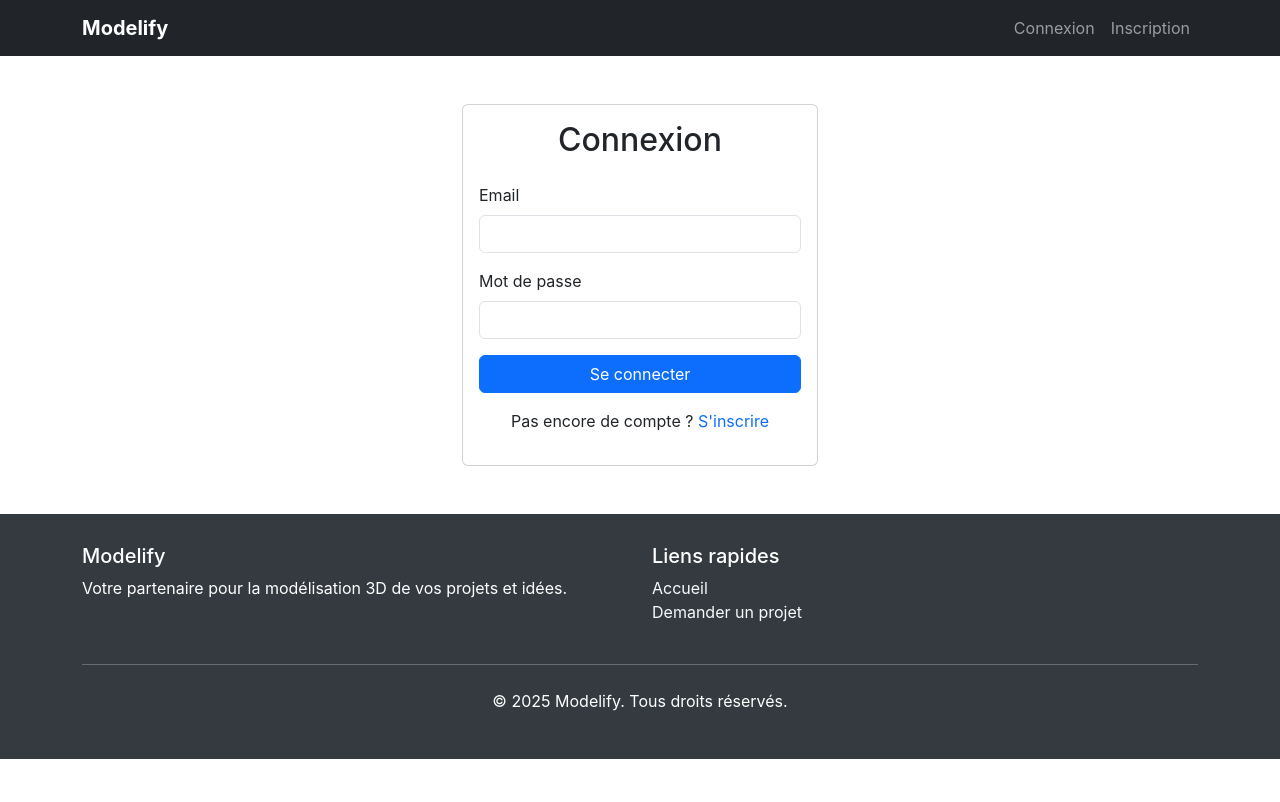
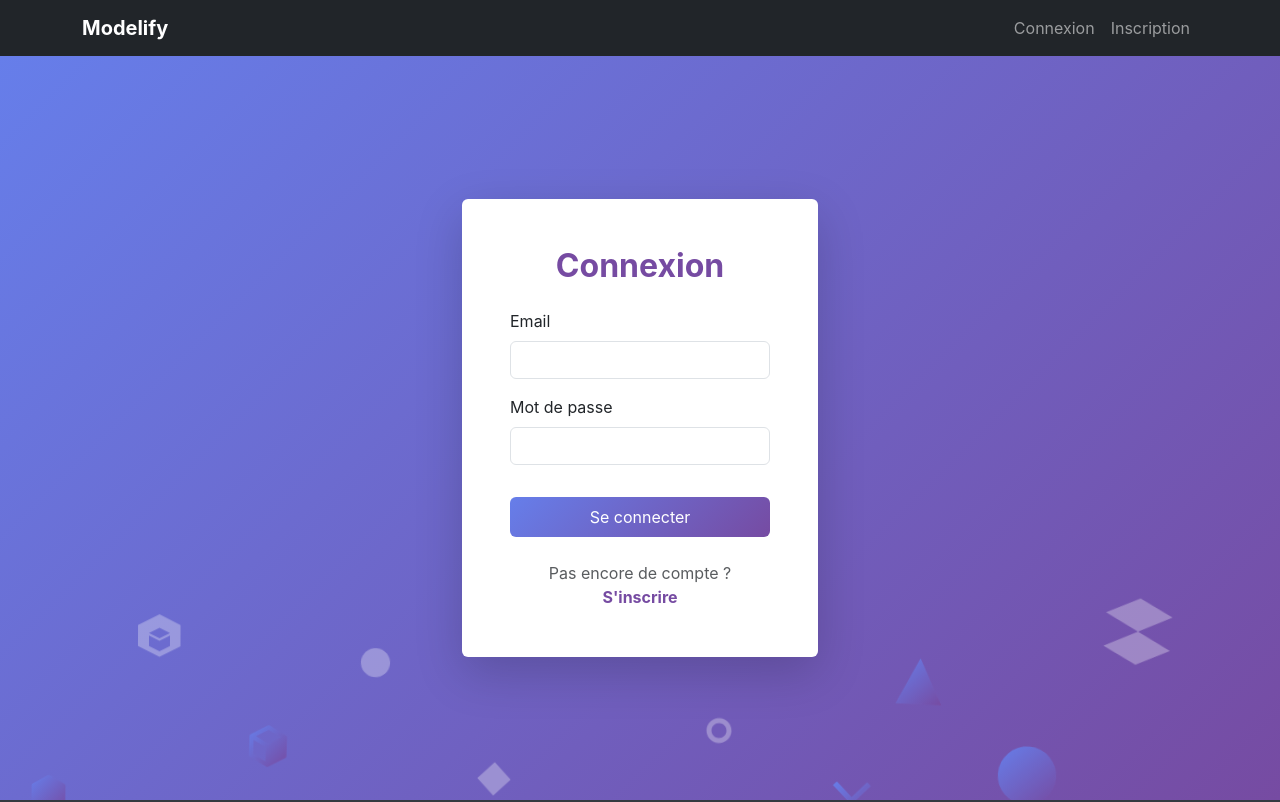
Before and after one commit to Zenkai92/Modelify, a React (Vite) app in the folder frontend/: page /login in a window 1280 px wide. Shown: the top 802 px of the page. Built offline with nearby package versions, Linux system fonts and the light colour scheme.

Commit message:
Add FloatingShapes component in the home page and enhance UI with new styles and layout adjustments

```diff
--- /dev/null
+++ b/frontend/src/components/FloatingShapes.jsx
@@ -0,0 +1,74 @@
+import React from 'react';
+
+const FloatingShapes = () => {
+  return (
+    <>
+      {/* Définition du gradient pour les SVG */}
+      <svg style={{ width: 0, height: 0, position: 'absolute' }} aria-hidden="true" focusable="false">
+        <linearGradient id="gradient-fill" x1="0%" y1="0%" x2="100%" y2="100%">
+          <stop offset="0%" stopColor="#667eea" />
+          <stop offset="100%" stopColor="#764ba2" />
+        </linearGradient>
+      </svg>
+
+      <div className="floating-shapes-container">
+        {/* Cube blanc (dans le hero) */}
+        <svg className="floating-shape shape-white shape-1" viewBox="0 0 24 24">
+          <path fill="currentColor" d="M12.6,2L8.4,4.1l-4.2,2.1l0,0L4,6.3v8.4l0,0l0.2,0.1l4.2,2.1l4.2,2.1l4.2-2.1l4.2-2.1V6.3L12.6,2z M12.6,16.8 L8.4,14.7V10.5l4.2,2.1L12.6,16.8z M12.6,11.6L8.4,9.5l4.2-2.1l4.2,2.1L12.6,11.6z M16.8,14.7l-4.2,2.1v-4.2l4.2-2.1V14.7z"/>
+        </svg>
+
+        {/* Polygone blanc (dans le hero) */}
+        <svg className="floating-shape shape-white shape-2" viewBox="0 0 24 24">
+          <path fill="currentColor" d="M12,2L2,7l10,5l10-5L12,2z M2,17l10,5l10-5l-10-5L2,17z"/>
+        </svg>
+
+        {/* Cube Gradient (transition vers services) */}
+        <svg className="floating-shape shape-gradient shape-3" viewBox="0 0 24 24">
+          <path d="M21 16.5c0 .38-.21.71-.53.88l-7.9 4.44c-.16.12-.36.18-.57.18-.21 0-.41-.06-.57-.18l-7.9-4.44A.991.991 0 0 1 3 16.5v-9c0-.38.21-.71.53-.88l7.9-4.44c.16-.12.36-.18.57-.18.21 0 .41.06.57.18l7.9 4.44c.32.17.53.5.53.88v9zM12 4.15L6.04 7.5 12 10.85l5.96-3.35L12 4.15zM5 15.91l6 3.38v-6.71L5 9.21v6.7z" />
+        </svg>
+
+        {/* Sphère/Cercle Gradient (transition vers services) */}
+        <svg className="floating-shape shape-gradient shape-4" viewBox="0 0 24 24">
+          <circle cx="12" cy="12" r="10" />
+        </svg>
+
+        {/* Losange blanc (remplace prisme) */}
+        <svg className="floating-shape shape-white shape-5" viewBox="0 0 24 24">
+          <path fill="currentColor" d="M12,2 L22,12 L12,22 L2,12 Z"/>
+        </svg>
+
+        {/* Anneau blanc (remplace triangle haut) */}
+        <svg className="floating-shape shape-white shape-6" viewBox="0 0 24 24">
+            <path fill="currentColor" d="M12,2 C6.48,2 2,6.48 2,12 C2,17.52 6.48,22 12,22 C17.52,22 22,17.52 22,12 C22,6.48 17.52,2 12,2 Z M12,18 C8.69,18 6,15.31 6,12 C6,8.69 8.69,6 12,6 C15.31,6 18,8.69 18,12 C18,15.31 15.31,18 12,18 Z"/>
+        </svg>
+
+        {/* Cube Gradient (bas gauche) */}
+        <svg className="floating-shape shape-gradient shape-cube-left" viewBox="0 0 24 24">
+          <path d="M21 16.5c0 .38-.21.71-.53.88l-7.9 4.44c-.16.12-.36.18-.57.18-.21 0-.41-.06-.57-.18l-7.9-4.44A.991.991 0 0 1 3 16.5v-9c0-.38.21-.71.53-.88l7.9-4.44c.16-.12.36-.18.57-.18.21 0 .41.06.57.18l7.9 4.44c.32.17.53.5.53.88v9z" />
+        </svg>
+
+        {/* Petit Cube blanc (haut centre) */}
+        <svg className="floating-shape shape-white shape-cube-small" viewBox="0 0 24 24">
+           <path fill="currentColor" d="M12.6,2L8.4,4.1l-4.2,2.1l0,0L4,6.3v8.4l0,0l0.2,0.1l4.2,2.1l4.2,2.1l4.2-2.1l4.2-2.1V6.3L12.6,2z M12.6,16.8 L8.4,14.7V10.5l4.2,2.1L12.6,16.8z M12.6,11.6L8.4,9.5l4.2-2.1l4.2,2.1L12.6,11.6z M16.8,14.7l-4.2,2.1v-4.2l4.2-2.1V14.7z"/>
+        </svg>
+
+        {/* Pyramide Gradient (droite) */}
+        <svg className="floating-shape shape-gradient shape-pyramid" viewBox="0 0 24 24">
+           <path d="M12,2L2,22h20L12,2z"/>
+        </svg>
+
+        {/* Sphère blanche (gauche) */}
+        <svg className="floating-shape shape-white shape-sphere-left" viewBox="0 0 24 24">
+           <circle cx="12" cy="12" r="10" />
+        </svg>
+
+        {/* Croix Gradient (centre bas) */}
+        <svg className="floating-shape shape-gradient shape-cross" viewBox="0 0 24 24">
+           <path d="M19,6.41L17.59,5L12,10.59L6.41,5L5,6.41L10.59,12L5,17.59L6.41,19L12,13.41L17.59,19L19,17.59L13.41,12L19,6.41Z" />
+        </svg>
+      </div>
+    </>
+  );
+};
+
+export default FloatingShapes;
--- a/frontend/src/components/Navbar.jsx
+++ b/frontend/src/components/Navbar.jsx
@@ -1,6 +1,7 @@
 import React from 'react';
 import { Link } from 'react-router-dom';
 import { useAuth } from '../contexts/AuthContext';
+import logo from '../public/Logo_Modelify.png';
 
 const Navbar = () => {
   const { user, signOut } = useAuth();
@@ -12,7 +13,7 @@ const Navbar = () => {
   return (
     <nav className="navbar navbar-expand-lg navbar-dark bg-dark">
       <div className="container">
-        <Link className="navbar-brand fw-bold" to="/">
+        <Link className="navbar-brand fw-bold d-flex align-items-center" to="/">
           Modelify
         </Link>
 
--- a/frontend/src/index.css
+++ b/frontend/src/index.css
@@ -15,9 +15,92 @@ code {
 .hero-section {
   background: linear-gradient(135deg, #667eea 0%, #764ba2 100%);
   color: white;
-  padding: 100px 0;
+  padding: 100px 0 150px 0; /* Augmenter le padding-bottom pour la vague */
+  position: relative;
+  /* overflow: hidden; Removed to allow shapes to float over the next section */
 }
 
+/* Nouvelle classe pour les pages d'authentification */
+.auth-section {
+  background: linear-gradient(135deg, #667eea 0%, #764ba2 100%);
+  min-height: calc(100vh - 56px); /* Hauteur totale moins la navbar approx */
+  position: relative;
+  overflow: hidden;
+  display: flex;
+  align-items: center;
+  padding: 40px 0;
+}
+
+/* Séparateur en forme de vague */
+.custom-shape-divider-bottom {
+  position: absolute;
+  bottom: 0;
+  left: 0;
+  width: 100%;
+  overflow: hidden;
+  line-height: 0;
+  transform: rotate(180deg);
+}
+
+.custom-shape-divider-bottom svg {
+  position: relative;
+  display: block;
+  width: calc(100% + 1.3px);
+  height: 120px;
+}
+
+.custom-shape-divider-bottom .shape-fill {
+  fill: #FFFFFF;
+}
+
+/* Animation de flottement */
+@keyframes float {
+  0% { transform: translateY(0px) rotate(0deg); }
+  50% { transform: translateY(-20px) rotate(5deg); }
+  100% { transform: translateY(0px) rotate(0deg); }
+}
+
+/* Conteneur des formes 3D */
+.floating-shapes-container {
+  position: absolute;
+  bottom: 0;
+  left: 0;
+  width: 100%;
+  height: 100%;
+  pointer-events: none;
+  z-index: 10;
+}
+
+.floating-shape {
+  position: absolute;
+  animation: float 6s ease-in-out infinite;
+}
+
+/* Formes blanches (dans la zone Hero) */
+.shape-white {
+  color: rgba(255, 255, 255, 0.3);
+  fill: rgba(255, 255, 255, 0.3);
+}
+
+/* Formes colorées (dans la zone Services/Blanche) */
+.shape-gradient {
+  /* On utilise la couleur principale du dégradé */
+  color: #764ba2;
+  fill: url(#gradient-fill); /* Référence au gradient SVG défini dans le JSX */
+}
+
+/* Positions spécifiques - Répartition optimisée */
+.shape-1 { bottom: 130px; left: 10%; width: 60px; animation-delay: 0s; }
+.shape-2 { bottom: 110px; right: 8%; width: 80px; animation-delay: 2s; }
+.shape-3 { bottom: 20px; left: 19%; width: 50px; animation-delay: 1s; z-index: 2; }
+.shape-4 { bottom: -30px; right: 17%; width: 70px; animation-delay: 3s; z-index: 2; }
+.shape-5 { bottom: -10px; left: 37%; width: 40px; animation-delay: 4s; }
+.shape-6 { bottom: 40px; left: 55%; width: 30px; animation-delay: 1.5s; }
+.shape-cube-left { bottom: -20px; left: 2%; width: 45px; animation-delay: 0.5s; z-index: 2; }
+.shape-cube-small { bottom: 150px; left: 46%; width: 25px; animation-delay: 3.5s; }
+.shape-pyramid { bottom: 80px; right: 26%; width: 55px; animation-delay: 1.2s; z-index: 2; }
+.shape-sphere-left { bottom: 100px; left: 28%; width: 35px; animation-delay: 2.8s; }
+.shape-cross { bottom: -40px; left: 64%; width: 65px; animation-delay: 0.8s; z-index: 2; }
 .project-card {
   transition: transform 0.2s;
 }
--- a/frontend/src/pages/Home.jsx
+++ b/frontend/src/pages/Home.jsx
@@ -1,12 +1,14 @@
 import React from 'react';
 import { Link } from 'react-router-dom';
+import FloatingShapes from '../components/FloatingShapes';
 
 const Home = () => {
   return (
     <div>
       {/* Section Hero */}
       <section className="hero-section text-center">
-        <div className="container">
+
+        <div className="container position-relative" style={{ zIndex: 2 }}>
           <div className="row">
             <div className="col-lg-8 mx-auto">
               <h1 className="display-4 fw-bold mb-4">
@@ -20,6 +22,16 @@ const Home = () => {
               </Link>
             </div>
           </div>
+        </div>
+
+        {/* Formes flottantes décoratives extraites dans un composant */}
+        <FloatingShapes />
+
+        {/* Séparateur Vague */}
+        <div className="custom-shape-divider-bottom">
+            <svg data-name="Layer 1" xmlns="http://www.w3.org/2000/svg" viewBox="0 0 1200 120" preserveAspectRatio="none">
+                <path d="M321.39,56.44c58-10.79,114.16-30.13,172-41.86,82.39-16.72,168.19-17.73,250.45-.39C823.78,31,906.67,72,985.66,92.83c70.05,18.48,146.53,26.09,214.34,3V0H0V27.35A600.21,600.21,0,0,0,321.39,56.44Z" className="shape-fill"></path>
+            </svg>
         </div>
       </section>
 
--- a/frontend/src/pages/Login.jsx
+++ b/frontend/src/pages/Login.jsx
@@ -1,6 +1,7 @@
 import React, { useState } from 'react'
 import { Link, Navigate, useNavigate } from 'react-router-dom'
 import { useAuth } from '../contexts/AuthContext'
+import FloatingShapes from '../components/FloatingShapes'
 
 const Login = () => {
   const [email, setEmail] = useState('')
@@ -32,12 +33,16 @@ const Login = () => {
   }
 
   return (
-    <div className="container py-5">
+    <div className="auth-section">
+      {/* Formes flottantes en arrière-plan */}
+      <FloatingShapes />
+
+      <div className="container position-relative" style={{ zIndex: 2 }}>
         <div className="row justify-content-center">
           <div className="col-md-6 col-lg-4">
-          <div className="card">
-            <div className="card-body">
-              <h2 className="card-title text-center mb-4">Connexion</h2>
+            <div className="card shadow-lg border-0">
+              <div className="card-body p-5">
+                <h2 className="card-title text-center mb-4 fw-bold" style={{ color: '#764ba2' }}>Connexion</h2>
 
                 {error && (
                   <div className="alert alert-danger" role="alert">
@@ -72,20 +77,22 @@ const Login = () => {
 
                   <button
                     type="submit"
-                  className="btn btn-primary w-100"
+                    className="btn btn-primary w-100 py-2 mt-3"
                     disabled={loading}
+                    style={{ background: 'linear-gradient(135deg, #667eea 0%, #764ba2 100%)', border: 'none' }}
                   >
                     {loading ? 'Connexion...' : 'Se connecter'}
                   </button>
                 </form>
 
-              <div className="text-center mt-3">
-                <p>
+                <div className="text-center mt-4">
+                  <p className="mb-0 text-muted">
                     Pas encore de compte ?{' '}
-                  <Link to="/register" className="text-decoration-none">
+                    <Link to="/register" className="text-decoration-none fw-bold" style={{ color: '#764ba2' }}>
                       S'inscrire
                     </Link>
                   </p>
+                </div>
               </div>
             </div>
           </div>
```
Also changed, not shown: frontend/src/pages/Register.jsx (+14 -8 lines), 1 other file (tests, documents, lock files or other folders). Lines whose indentation alone changed are shown as unchanged.
